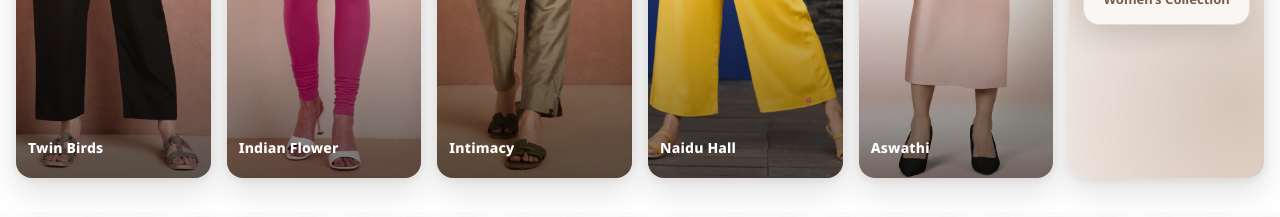
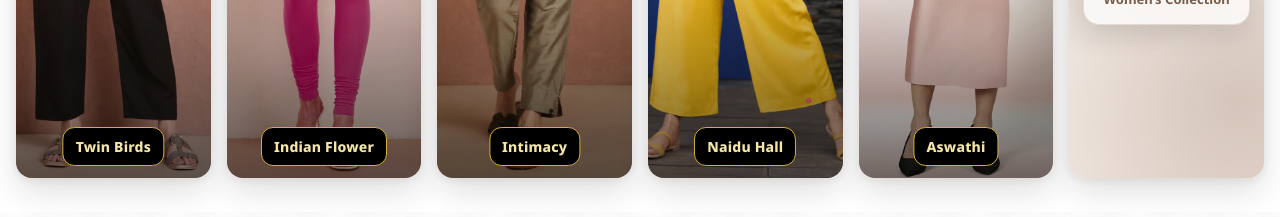
Before and after one commit to Taras-kart/Website, a React (Create React App) app: page / in a window 1280 px wide. Shown: the part 1440-1657 px from the top of the page. Built offline with nearby package versions, Linux system fonts and the light colour scheme; no server answers.

Commit message:
badges styling done

```diff
--- a/src/pages/CategoryDisplay.css
+++ b/src/pages/CategoryDisplay.css
@@ -255,18 +255,31 @@
   background: linear-gradient(180deg, transparent 58%, rgba(0, 0, 0, 0.72));
 }
 
-.category-name {
+.category-name{
   position: absolute;
-  left: 10px;
-  right: 10px;
+  left: 50%;
   bottom: 10px;
-  color: #fff;
+  transform: translateX(-50%);
+
+  text-align: center;
+  z-index: 3;
+  padding: 8px 14px;
+  border-radius: 12px;
+
   font-weight: 900;
   font-size: 12px;
+  letter-spacing: .2px;
+
+  background-color: #000;
+  color: #f5e6a8;
+  border: 1.5px solid #d4af37;
+
+  max-width: calc(100% - 20px);
+  overflow: hidden;
   text-overflow: ellipsis;
-  overflow: hidden;
   white-space: nowrap;
 }
+
 
 .category-float {
   position: absolute;
--- a/src/pages/Home1.css
+++ b/src/pages/Home1.css
@@ -140,23 +140,31 @@
   transition:transform .45s ease, filter .45s ease;
   filter:saturate(1.02) contrast(1.02);
 }
-
 .fc-badge{
-  position:absolute;
-  left:0px;
-  bottom:12px;
-  z-index:3;
-  padding:9px 12px;
-  border-radius:12px;
-  font-size:14px;
-  font-weight:800;
-  letter-spacing:.2px;
-  color:#fff;
-  max-width:calc(100% - 24px);
-  overflow:hidden;
-  text-overflow:ellipsis;
-  white-space:nowrap;
-}
+  position: absolute;
+  bottom: 12px;
+  left: 50%;
+  transform: translateX(-50%);
+
+  text-align: center;
+  z-index: 3;
+  padding: 9px 12px;
+  border-radius: 12px;
+
+  font-size: 14px;
+  font-weight: 800;
+  letter-spacing: .2px;
+
+  background-color: #000;
+  color: #f5e6a8;
+  border: 1.5px solid #d4af37;
+
+  max-width: calc(100% - 24px);
+  overflow: hidden;
+  text-overflow: ellipsis;
+  white-space: nowrap;
+}
+
 
 .fc-card:hover .fc-media img{
   transform:scale(1.06);
```
